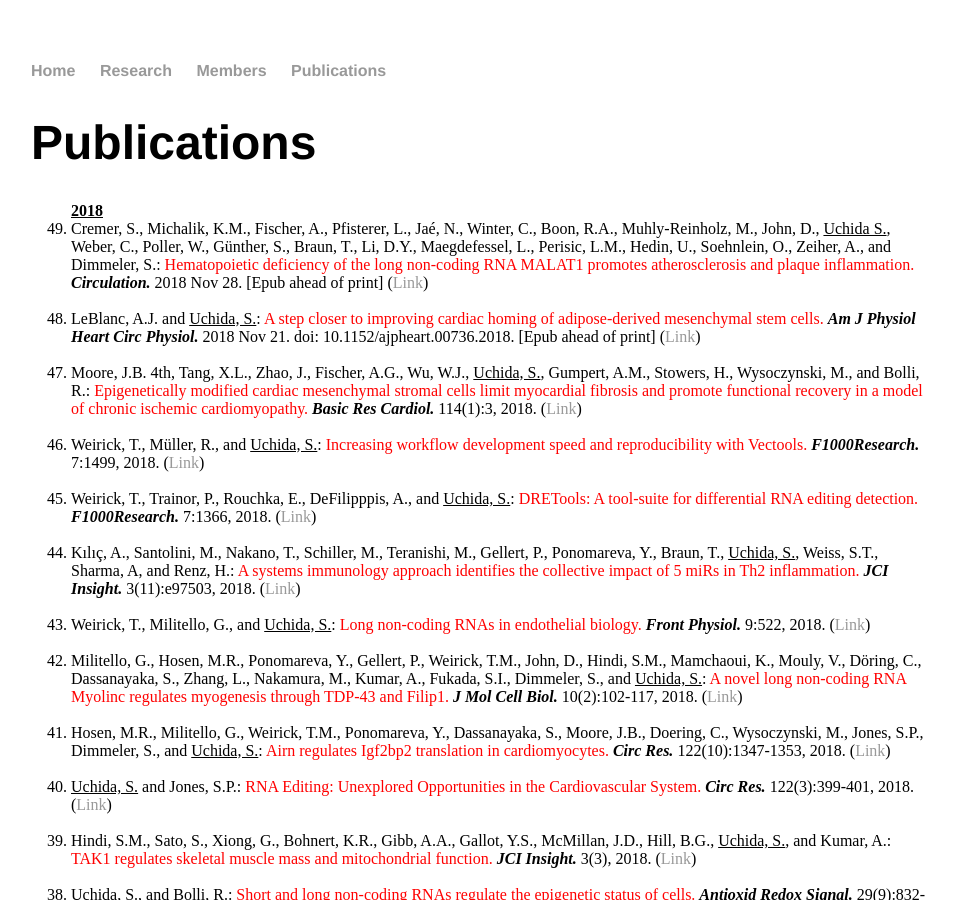
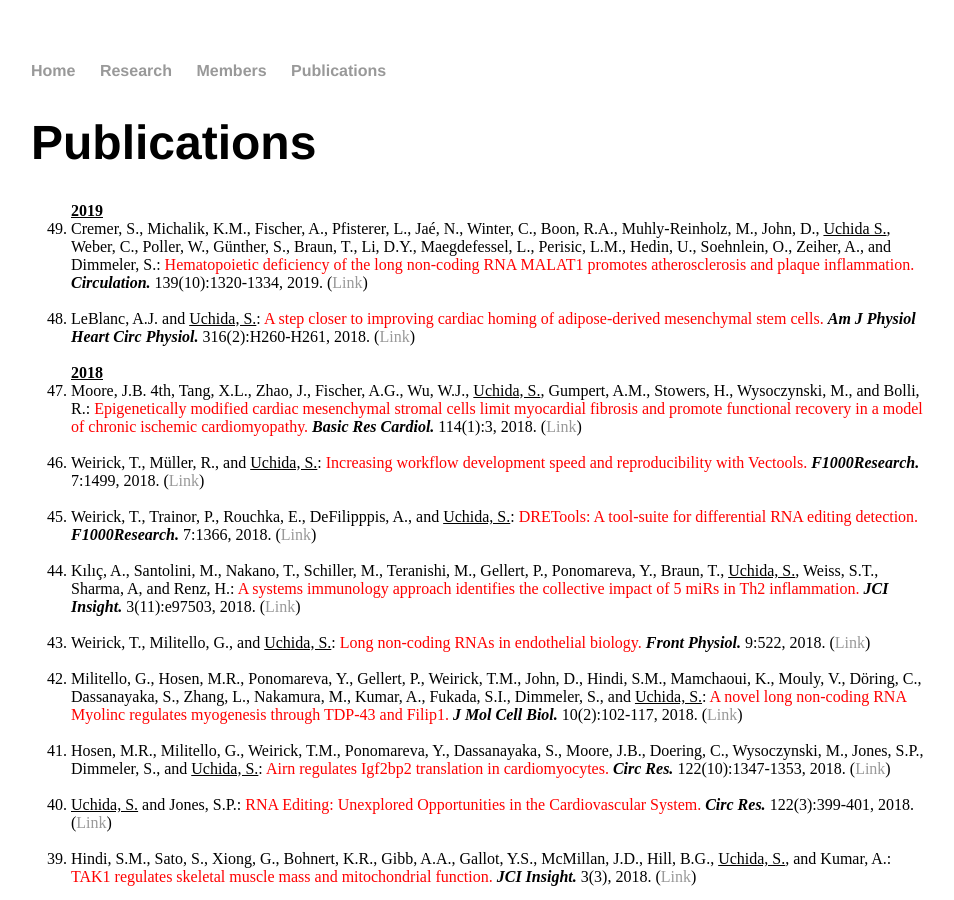
Before and after one commit to heartlncrna/heartlncrna.github.io, a Jekyll site: the page publications/pub_list.html, which Jekyll copies as it is, in a window 1280 px wide and 900 px high. Shown: the whole window, without its empty margins (161-1115 px from the left). Built offline with Jekyll 4.4.1, drawn with Linux system fonts in a browser that asks for light colours.

Commit message:
Update pub_list.html

```diff
--- a/publications/pub_list.html
+++ b/publications/pub_list.html
@@ -27,13 +27,14 @@
 			<p class="Normal">
 			<ol reversed="reversed">
 
-			<strong><u> 2018 </u></strong>
-				<li>Cremer, S., Michalik, K.M., Fischer, A., Pfisterer, L., Jaé, N., Winter, C., Boon, R.A., Muhly-Reinholz, M., John, D., <u>Uchida S.</u>, Weber, C., Poller, W., Günther, S., Braun, T., Li, D.Y., Maegdefessel, L., Perisic, L.M., Hedin, U., Soehnlein, O., Zeiher, A., and Dimmeler, S.: <font color="red">Hematopoietic deficiency of the long non-coding RNA MALAT1 promotes atherosclerosis and plaque inflammation.</font> <b><i>Circulation.</i></b> 2018 Nov 28. [Epub ahead of print] (<a href="https://www.ahajournals.org/doi/10.1161/CIRCULATIONAHA.117.029015">Link</span></a>)</li>
+			<strong><u> 2019 </u></strong>
+				<li>Cremer, S., Michalik, K.M., Fischer, A., Pfisterer, L., Jaé, N., Winter, C., Boon, R.A., Muhly-Reinholz, M., John, D., <u>Uchida S.</u>, Weber, C., Poller, W., Günther, S., Braun, T., Li, D.Y., Maegdefessel, L., Perisic, L.M., Hedin, U., Soehnlein, O., Zeiher, A., and Dimmeler, S.: <font color="red">Hematopoietic deficiency of the long non-coding RNA MALAT1 promotes atherosclerosis and plaque inflammation.</font> <b><i>Circulation.</i></b> 139(10):1320-1334, 2019. (<a href="https://www.ahajournals.org/doi/10.1161/CIRCULATIONAHA.117.029015">Link</span></a>)</li>
 			<br>
 
-				<li>LeBlanc, A.J. and <u>Uchida, S.</u>: <font color="red">A step closer to improving cardiac homing of adipose-derived mesenchymal stem cells.</font> <b><i>Am J Physiol Heart Circ Physiol.</i></b> 2018 Nov 21. doi: 10.1152/ajpheart.00736.2018. [Epub ahead of print] (<a href="https://doi.org/10.1152/ajpheart.00736.2018">Link</span></a>)</li>
+				<li>LeBlanc, A.J. and <u>Uchida, S.</u>: <font color="red">A step closer to improving cardiac homing of adipose-derived mesenchymal stem cells.</font> <b><i>Am J Physiol Heart Circ Physiol.</i></b> 316(2):H260-H261, 2018. (<a href="https://doi.org/10.1152/ajpheart.00736.2018">Link</span></a>)</li>
 			<br>
 
+			<strong><u> 2018 </u></strong>
 				<li>Moore, J.B. 4th, Tang, X.L., Zhao, J., Fischer, A.G., Wu, W.J., <u>Uchida, S.</u>, Gumpert, A.M., Stowers, H., Wysoczynski, M., and Bolli, R.: <font color="red">Epigenetically modified cardiac mesenchymal stromal cells limit myocardial fibrosis and promote functional recovery in a model of chronic ischemic cardiomyopathy.</font> <b><i>Basic Res Cardiol.</i></b> 114(1):3, 2018. (<a href="https://link.springer.com/article/10.1007/s00395-018-0710-1">Link</span></a>)</li>
 			<br>
 
```
